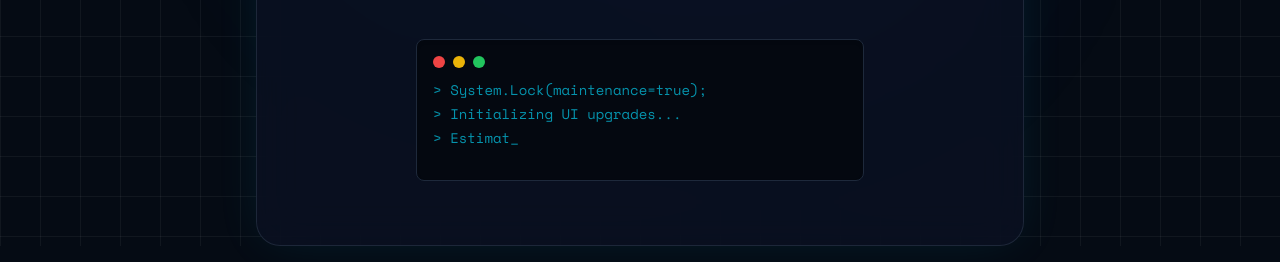
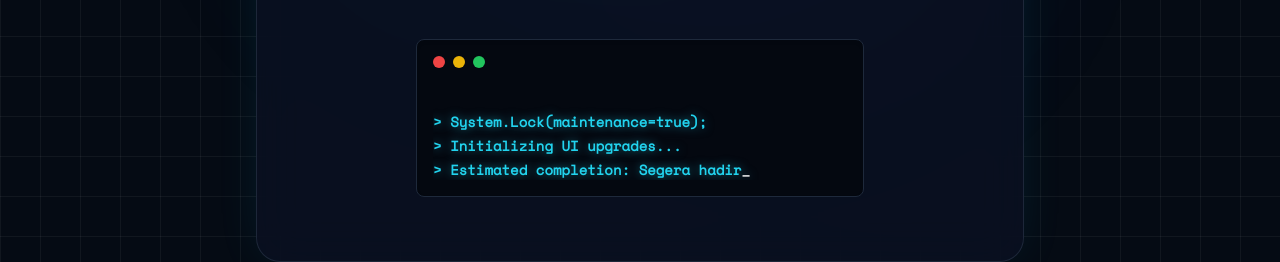
Before and after one commit to yo2k86/Ai_Labs, a website: page index.html in a window 1280 px wide. Shown: the part 604-866 px from the top of the page. Drawn offline with nearby package versions, Linux system fonts and the light colour scheme.

Commit message:
Refactor terminal animation script and styles

```diff
--- a/index.html
+++ b/index.html
@@ -109,61 +109,85 @@
                 <div class="w-3 h-3 rounded-full bg-yellow-500"></div>
                 <div class="w-3 h-3 rounded-full bg-green-500"></div>
             </div>
-            <!-- Teks terminal: Container dibuat fixed height agar layout tidak lompat -->
-            <div id="terminal-container" class="font-mono text-[11px] md:text-[13px] lg:text-sm text-cyan-500/80 mt-3 space-y-1 h-[72px] md:h-[84px] w-full">
-                <!-- Konten akan diketik secara otomatis oleh JavaScript -->
+            <!-- Container dibuat flex-col justify-end dan overflow-hidden agar scroll dari bawah seperti terminal asli -->
+            <div id="terminal-container" class="font-mono text-[11px] md:text-[13px] lg:text-sm mt-3 space-y-1 h-[80px] md:h-[100px] w-full overflow-hidden flex flex-col justify-end">
+                <!-- Konten akan diketik otomatis oleh JavaScript -->
             </div>
         </div>
 
     </main>
 
-    <!-- Script Animasi Ngetik Terminal -->
+    <!-- Script Animasi Hacker Terminal -->
     <script>
         document.addEventListener("DOMContentLoaded", () => {
             const terminalContainer = document.getElementById('terminal-container');
-            const lines = [
-                "> System.Lock(maintenance=true);",
-                "> Initializing UI upgrades...",
-                "> Estimated completion: Segera hadir"
+
+            // Kumpulan log acak bergaya hacker
+            const hackerLogs = [
+                "Bypassing proxy server...",
+                "Decrypting root access 0x8A9F...",
+                "Compiling neural network nodes...",
+                "[WARN] Firewall interference detected...",
+                "Injecting packet payloads...",
+                "Mounting virtual directories...",
+                "Overriding manual security...",
+                "Scanning ports 0 - 65535...",
+                "10110010 01101001 00101101...",
+                "Extracting mainframe data...",
+                "Loading ui_core_v2.dll...",
+                "Establishing secure socket..."
             ];
 
-            let currentLine = 0;
-            let currentChar = 0;
+            let hackCount = 0;
+            const maxHackLines = 45; // Berapa kali teks acak muncul sebelum selesai
 
-            function typeText() {
-                if (currentLine < lines.length) {
-                    // Buat elemen p baru di setiap baris baru
-                    if (currentChar === 0) {
-                        const p = document.createElement('p');
-                        p.id = `line-${currentLine}`;
-                        terminalContainer.appendChild(p);
+            function runHackerCode() {
+                if (hackCount < maxHackLines) {
+                    const p = document.createElement('p');
+                    const randomLog = hackerLogs[Math.floor(Math.random() * hackerLogs.length)];
+                    // Generate Hex code acak
+                    const randomHex = "0x" + Math.floor(Math.random()*16777215).toString(16).toUpperCase().padStart(6, '0');
+
+                    p.textContent = `[${randomHex}] ${randomLog}`;
+                    p.className = "text-emerald-500/40"; // Teks hijau redup saat berjalan cepat
+
+                    terminalContainer.appendChild(p);
+
+                    // Hapus elemen paling atas agar tidak penuh (maksimal 5 baris di dalam container)
+                    if (terminalContainer.children.length > 5) {
+                        terminalContainer.removeChild(terminalContainer.firstChild);
                     }
 
-                    const pElement = document.getElementById(`line-${currentLine}`);
+                    hackCount++;
+                    // Jeda yang sangat cepat agar seperti mesin berjalan (10ms - 50ms)
+                    setTimeout(runHackerCode, Math.random() * 40 + 10);
+                } else {
+                    // Setelah selesai animasi "hacker", bersihkan log lalu tampilkan hasil akhirnya
+                    setTimeout(() => {
+                        terminalContainer.innerHTML = ''; // Bersihkan container
 
-                    // Ketik karakter satu per satu dengan kursor "_"
-                    if (currentChar < lines[currentLine].length) {
-                        pElement.innerHTML = lines[currentLine].substring(0, currentChar + 1) + '<span class="animate-pulse">_</span>';
-                        currentChar++;
+                        const finalLines = [
+                            "> System.Lock(maintenance=true);",
+                            "> Initializing UI upgrades...",
+                            "> Estimated completion: Segera hadir<span class='animate-pulse text-white'>_</span>"
+                        ];
 
-                        // Kecepatan mengetik acak agar terlihat natural seperti diketik orang/mesin
-                        setTimeout(typeText, Math.random() * 40 + 20);
-                    } else {
-                        // Jika baris selesai, hapus kursor jika bukan baris terakhir
-                        if (currentLine < lines.length - 1) {
-                            pElement.innerHTML = lines[currentLine];
-                        }
-                        currentLine++;
-                        currentChar = 0;
+                        finalLines.forEach((line, i) => {
+                            setTimeout(() => {
+                                const p = document.createElement('p');
+                                p.innerHTML = line;
+                                // Kembalikan ke warna cyan agar cocok dengan tema website
+                                p.className = "text-cyan-400 font-semibold drop-shadow-[0_0_5px_rgba(34,211,238,0.5)]";
+                                terminalContainer.appendChild(p);
+                            }, i * 300); // Tampilkan hasil akhir perlahan
+                        });
 
-                        // Jeda waktu antar baris
-                        setTimeout(typeText, 600);
-                    }
+                    }, 200);
                 }
             }
 
-            // Mulai animasi 1 detik setelah halaman termuat
-            setTimeout(typeText, 1000);
+            // Mulai animasi setengah detik setelah halaman dirender
+            setTimeout(runHackerCode, 500);
         });
     </script>
 </body>
```
